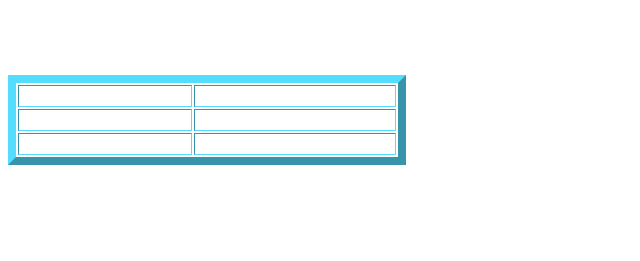
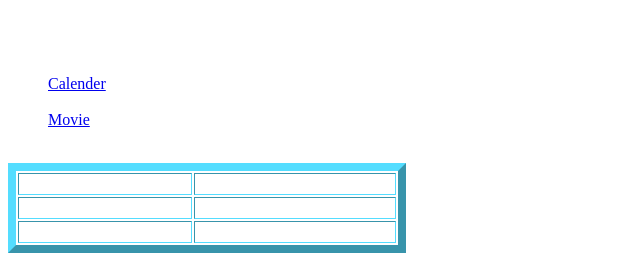
Before and after one commit to YoussefMossaad/homepage-css.io, a plain HTML site: page index.html in a window 1280 px wide. Shown: the part 594-855 px from the top of the page, without its empty margins (0-640 px from the left). Before the commit the page ends 800 px from the top, so only its background shows below. Drawn offline with Linux system fonts and the light colour scheme.

Commit message:
Add files via upload

```diff
--- a/index.html
+++ b/index.html
@@ -61,7 +61,9 @@
         <td>Steph Curry</td>
       <h3>Things I don't like to do</h3>
         <p>I don't like to do work</p>
-
+      <ul>
+        <li><a href="https://youssefmossaad.github.io/Calender.io/">Calender</a><li>
+        <li><a href="https://youssefmossaad.github.io/Movie.io/">Movie</a><li>
 
   </body>
 </html>
```
